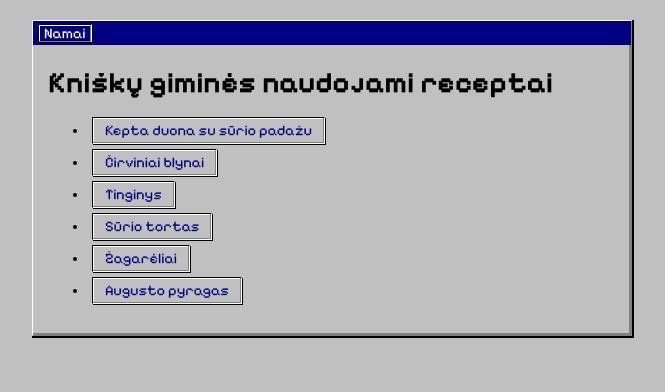
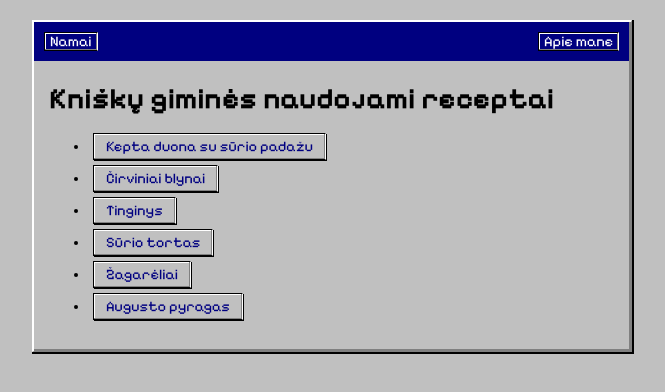
Before and after one commit to kniskiukas/odin-recipes, a plain HTML site: page index.html in a window 1280 px wide. Shown: the whole page, without its empty margins (308-973 px from the left). Drawn offline with Linux system fonts and the light colour scheme.

Commit message:
fixed css again, font definitely needs changing, added an empty about me section, reformated structuring, links do not show up with .html in the url

```diff
--- a/index.html
+++ b/index.html
@@ -7,20 +7,21 @@
         <link rel="stylesheet" href="styles.css">
     </head>
 
-    <body class="window" style = "width: 600px; margin: 20px auto; display: flex; flex-direction: column;">
-        <header class="title-bar" style = "display: flex">
-            <a class = "button-link" href="index.html">Namai</a>
+    <body class="window" style="width: 600px; margin: 20px auto; display: flex; flex-direction: column;">
+        <header class="title-bar" style="display: flex; justify-content: space-between; align-items: center; padding: 10px;">
+            <a class = "button-link" href="">Namai</a>
+            <a class = "button-link" href="about_me/">Apie mane</a>
         </header>
         <main class="window-content" style = "padding: 10px; display: flex;">
             <div style = "margin-right: 20px;" class = "content-column">
                 <h1 class = "title-bar-text">Kniškų giminės naudojami receptai</h1>
                 <ul>
-                    <li><a href = "recipes/kepta_duona.html" class = "button-link">Kepta duona su sūrio padažu</a></li>
-                    <li><a href = "recipes/cirviniai_blynai.html" class = "button-link">Čirviniai blynai</a></li>
-                    <li><a href = "recipes/tinginys.html" class = "button-link">Tinginys</a></li>
-                    <li><a href = "recipes/surio_tortas.html" class = "button-link">Sūrio tortas</a></li>
-                    <li><a href = "recipes/zagareliai.html" class = "button-link">Žagarėliai</a></li>
-                    <li><a href = "recipes/augusto_pyragas.html" class = "button-link">Augusto pyragas</a></li>
+                    <li><a href = "recipes/kepta_duona/" class = "button-link">Kepta duona su sūrio padažu</a></li>
+                    <li><a href = "recipes/cirviniai_blynai/" class = "button-link">Čirviniai blynai</a></li>
+                    <li><a href = "recipes/tinginys/" class = "button-link">Tinginys</a></li>
+                    <li><a href = "recipes/surio_tortas/" class = "button-link">Sūrio tortas</a></li>
+                    <li><a href = "recipes/zagareliai/" class = "button-link">Žagarėliai</a></li>
+                    <li><a href = "recipes/augusto_pyragas/" class = "button-link">Augusto pyragas</a></li>
                 </ul>
             </div>
         </main>
--- a/styles.css
+++ b/styles.css
@@ -1,7 +1,6 @@
 /* ============================================================
    odin-recipes styles.css — cleaned & documented
    - Comments explain purpose and parent/child relationships.
-   - Keep the @font-face but add a note to include the font file.
    ============================================================ */
 
 /* ---------------------------
@@ -17,17 +16,13 @@
 }
 
 /* ---------------------------
-   Optional font-face
-   - Defines the "W95FA" font. If you don't have the file,
-     either add `fonts/w95fa.woff` or remove this block.
+   Font-face
+   - Defines the "PixelifySans" font.
    - Parent: the `body` rule uses this family as the first choice.
    --------------------------- */
 @font-face {
-    /* font-family: "W95FA";
-    src: url("./fonts/w95fa.woff") format("woff"); */
     font-family: "PixelifySans";
     src: url("./fonts/PixelifySans-VariableFont_wght.ttf") format("trueType");
-    /* If the woff file is missing, the browser will fall back to the other families below. */
 }
 
 /* ============================================================
@@ -35,14 +30,10 @@
    - `body` is the top-level parent for layout and spacing.
    ============================================================ */
 body {
-    /* Font stack: prefer W95FA if installed, otherwise fall back. */
     font-family: "PixelifySans", "MS Sans Serif", "Arial", sans-serif;
     font-size: 11pt;
-
     background-color: var(--win95-bg);
     color: var(--win95-text);
-
-    /* page padding; layout widths are set on .window elements */
     margin: 0;
     padding: 20px;
 }
@@ -53,26 +44,21 @@ body {
    - Parent of `.title-bar` and `.window-content`.
    ============================================================ */
 .window {
-    /* Layout & sizing */
-    width: 600px;           /* fixed width like a classic Win95 window */
-    margin: 20px auto;      /* center horizontally, vertical spacing */
+    width: 600px;
+    margin: 20px auto;
     display: flex;
     flex-direction: column;
-
-    /* 3D-ish border like old windows */
     border-style: solid;
-    border-width: 1px;
+    border-width: 2px 1px 1px 2px;
     border-color: var(--win95-light) var(--win95-dark) var(--win95-dark) var(--win95-light);
-
-    /* inset shadow to add depth */
     box-shadow:
-        1px 1px 0 1px var(--win95-text),
+        1px 1px 0px 1px var(--win95-text),
+        /* -2px 2px 0 0 var(--win95-light) inset, */
         -1px -1px 0 1px var(--win95-dark) inset;
-
     background-color: var(--win95-bg);
     padding: 5px;
     margin-bottom: 20px;
-    max-width: 800px; /* keep responsive if you later reduce width */
+    max-width: 800px;
     box-sizing: border-box;
 }
 
@@ -84,81 +70,55 @@ body {
 .title-bar {
     background-color: var(--win95-blue);
     color: var(--win95-light);
-
-    /* negative margins collapse the titlebar to the window edges */
-    padding: 3px 5px;
-    margin: -5px -5px 10px -5px;
-
-    /* layout: left/right actions, centered title */
+    padding: 3px 4px;
+    margin: -5px -3px 10px -5px;
     display: flex;
     justify-content: space-between;
     align-items: center;
 }
 
-/* Title text inside the title-bar
-   - This element is centered via flexbox on the parent.
-   - Use in markup: <h1 class="title-bar-text">...</h1>
-*/
 .title-bar-text {
     font-weight: bold;
-    flex-grow: 1;          /* takes available space so the title is centered */
+    flex-grow: 1;
     text-align: center;
     font-family: "PixelifySans", "MS Sans Serif", "Arial", sans-serif;
     margin: 0;
 }
 
-/* Title bar links (anchors) — visually styled as buttons
-   - These anchors are typically children of `.title-bar`.
-   - Example markup: <a class="button-link" href="...">Namai</a>
-*/
 .title-bar a {
     color: var(--win95-light);
     text-decoration: none;
     border-bottom: none;
     padding: 0 5px;
-    box-shadow: inset 1px 1px 0 0 var(--win95-dark);
+    /* box-shadow: inset 1px 1px 0 0 var(--win95-dark); */
 }
 
 .title-bar a:hover {
     background-color: var(--win95-dark);
 }
 
-.title-bar a.button-link {
-    color: var(--win95-light);
-    background-color: var(--win95-blue);
-    box-shadow: 1px 1px 0 0 var(--win95-text),
-                inset -1px -1px 0 0 var(--win95-dark),
-                inset 1px 1px 0 0 var(--win95-light);
-}
-
-.title-bar a.button-link:hover {
-    color: var(--win95-text);
-    background-color: var(--win95-bg);
-}
-
-.title-bar a.button-link:active {
-    border-color: var(--win95-text) var(--win95-light) var(--win95-light) var(--win95-text);
-    box-shadow: inset 1px 1px 0 0 var(--win95-dark),
-        inset -1px -1px 0 0 var(--win95-light);
-}
-
 /* ============================================================
    Button and "button-link" styles
    - `.button-link` is a reusable class for links that should
      look and behave like a Win95 button.
-   - These are independent components used across the UI.
+   - Title-bar buttons: blue background, light text (normal)
+                        gray background, dark text (hover)
+   - Content buttons: gray background, blue text (normal)
+                      blue background, light text (hover)
    ============================================================ */
 button,
 input[type="submit"] {
+    display: inline-block;
     background-color: var(--win95-bg);
     border: 1px solid var(--win95-text);
     border-right-color: var(--win95-light);
     border-bottom-color: var(--win95-light);
-    padding: 4px 12px;      /* increased from 2px 8px */
+    padding: 4px 12px;
     cursor: pointer;
     color: var(--win95-blue);
     font-family: "PixelifySans", "MS Sans Serif", "Arial", sans-serif;
     text-decoration: none;
+    line-height: normal;
     box-shadow:
         1px 1px 0 0 var(--win95-text),
         inset -1px -1px 0 0 var(--win95-dark),
@@ -170,8 +130,8 @@ input[type="submit"] {
     background-color: var(--win95-bg);
     border: 1px solid var(--win95-text);
     border-right-color: var(--win95-light);
-    border-bottom-color: var(--win95-light);
-    padding: 4px 12px;      /* increased from 2px 8px */
+    border-bottom-color: none;
+    padding: 4px 12px;
     cursor: pointer;
     color: var(--win95-blue);
     text-decoration: none;
@@ -183,14 +143,58 @@ input[type="submit"] {
         inset 1px 1px 0 0 var(--win95-light);
 }
 
-/* Active (pressed) state for both real buttons and button-like links */
+.button-link:hover {
+    background-color: var(--win95-blue);
+    color: var(--win95-light);
+    border-bottom: none;
+    border: 1px solid var(--win95-text);
+
+    /* background-color: var(--win95-blue);
+        color: var(--win95-light);
+        border: 1px solid var(--win95-text);
+        border-right-color: var(--win95-light);
+         border-bottom-color: var(--win95-light);
+        box-shadow:
+             1px 1px 0 0 var(--win95-text),
+            inset -1px -1px 0 0 var(--win95-dark),
+            inset 1px 1px 0 0 var(--win95-light);
+        border-bottom-style: solid; */
+}
+
+/* Title-bar buttons: reversed colors */
+.title-bar a.button-link {
+    background-color: var(--win95-blue);
+    color: var(--win95-light);
+    border: 1px solid var(--win95-text);
+    border-right-color: var(--win95-light);
+    box-shadow:
+        inset -1px -1px 0 0 var(--win95-dark),
+        inset 1px 1px 0 0 var(--win95-light);
+    border-bottom-style: solid;
+}
+
+.title-bar a.button-link:hover {
+    background-color: var(--win95-bg);
+    color: var(--win95-text);
+    border: 1px solid var(--win95-text);
+    border-right-color: var(--win95-light);
+    box-shadow:
+        inset -1px -1px 0 0 var(--win95-dark),
+        inset 1px 1px 0 0 var(--win95-light);
+    border-bottom-style: solid;
+}
+
+/* Active (pressed) state for all buttons */
 button:active,
 input[type="submit"]:active,
 .button-link:active {
     border-color: var(--win95-text) var(--win95-light) var(--win95-light) var(--win95-text);
     box-shadow: inset 1px 1px 0 0 var(--win95-dark),
-                inset -1px -1px 0 0 var(--win95-light);
-    /* padding stays at 4px 12px — no size change on press */
+        inset -1px -1px 0 0 var(--win95-light);
+}
+
+.title-bar a.button-link:active {
+    border-color: var(--win95-text) var(--win95-light) var(--win95-light) var(--win95-text);
 }
 
 /* ============================================================
@@ -203,11 +207,8 @@ a {
     border-bottom: 1px dashed var(--win95-blue);
 }
 
-.button-link:hover {
-    border-bottom-style: initial;
-}
-
 a:hover {
+    border-bottom: none;
     border-bottom-style: solid;
 }
 
@@ -246,10 +247,6 @@ ul li {
     margin-bottom: 1px;
 }
 
-/* Links inside list items:
-   - These are often child elements of `ul li`.
-   - We make the anchors block-level so the hover area covers the row.
-*/
 ul li a {
     color: var(--win95-text);
     border-bottom: none;
@@ -264,26 +261,19 @@ ul li a:hover {
 }
 
 /* ============================================================
-   Page layout helpers (moved from inline styles)
+   Page layout helpers
    - These help avoid repeated inline styles in HTML.
    ============================================================ */
-
-/* `window-content` is usually a direct child of `.window`.
-   It holds the main content of a page (columns, cards, etc.). */
 .window-content {
     padding: 10px;
     display: flex;
-    gap: 16px; /* slight spacing between columns if present */
+    gap: 16px;
 }
 
-/* A small helper to replace inline `style="margin-right: 20px"` */
 .content-column {
     margin-right: 20px;
 }
 
-/* Recipe headings — used inside recipe pages
-   - These normalize titles across multiple recipe HTML files.
-*/
 .main-title {
     font-weight: bold;
     text-align: center;
@@ -295,16 +285,3 @@ ul li a:hover {
     margin: 6px 0 12px;
     font-size: 1.1rem;
 }
-
-/* ============================================================
-   Notes & relationships summary (not CSS):
-   - `.window` (parent)
-       - `.title-bar` (child) contains `.title-bar-text` and action links
-       - `.window-content` (child) contains layout columns and page content
-           - `.content-column` (helper inside `.window-content`)
-           - lists (`ul`) with `li > a` (list items contain anchors)
-   - `.button-link` is reusable across the UI and can be used in
-     `.title-bar` or inline inside content.
-   - Hover/active states are defined for buttons/links to give
-     tactile Win95-like feedback.
-   ============================================================ */
```
Also changed, not shown: about_me/index.html (added, +30 -0 lines), recipes/augusto_pyragas/index.html (renamed from recipes/augusto_pyragas.html, +5 -3 lines), recipes/cirviniai_blynai/index.html (renamed from recipes/cirviniai_blynai.html, +5 -3 lines), recipes/kepta_duona/index.html (renamed from recipes/kepta_duona.html, +8 -6 lines), recipes/surio_tortas/index.html (renamed from recipes/surio_tortas.html, +6 -4 lines), recipes/tinginys/index.html (renamed from recipes/tinginys.html, +4 -3 lines), recipes/zagareliai/zagareliai.html (renamed from recipes/zagareliai.html, +4 -3 lines).
